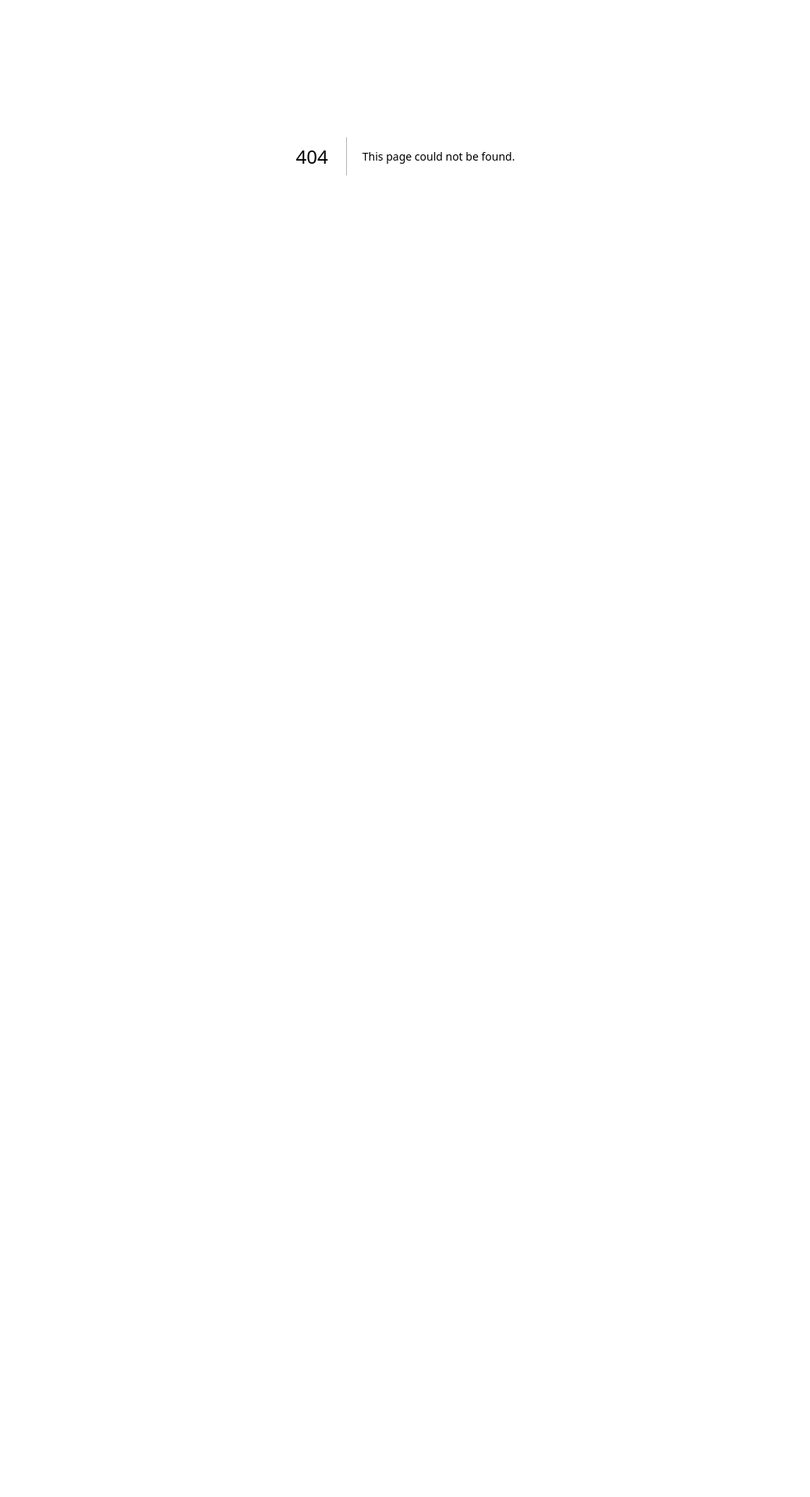
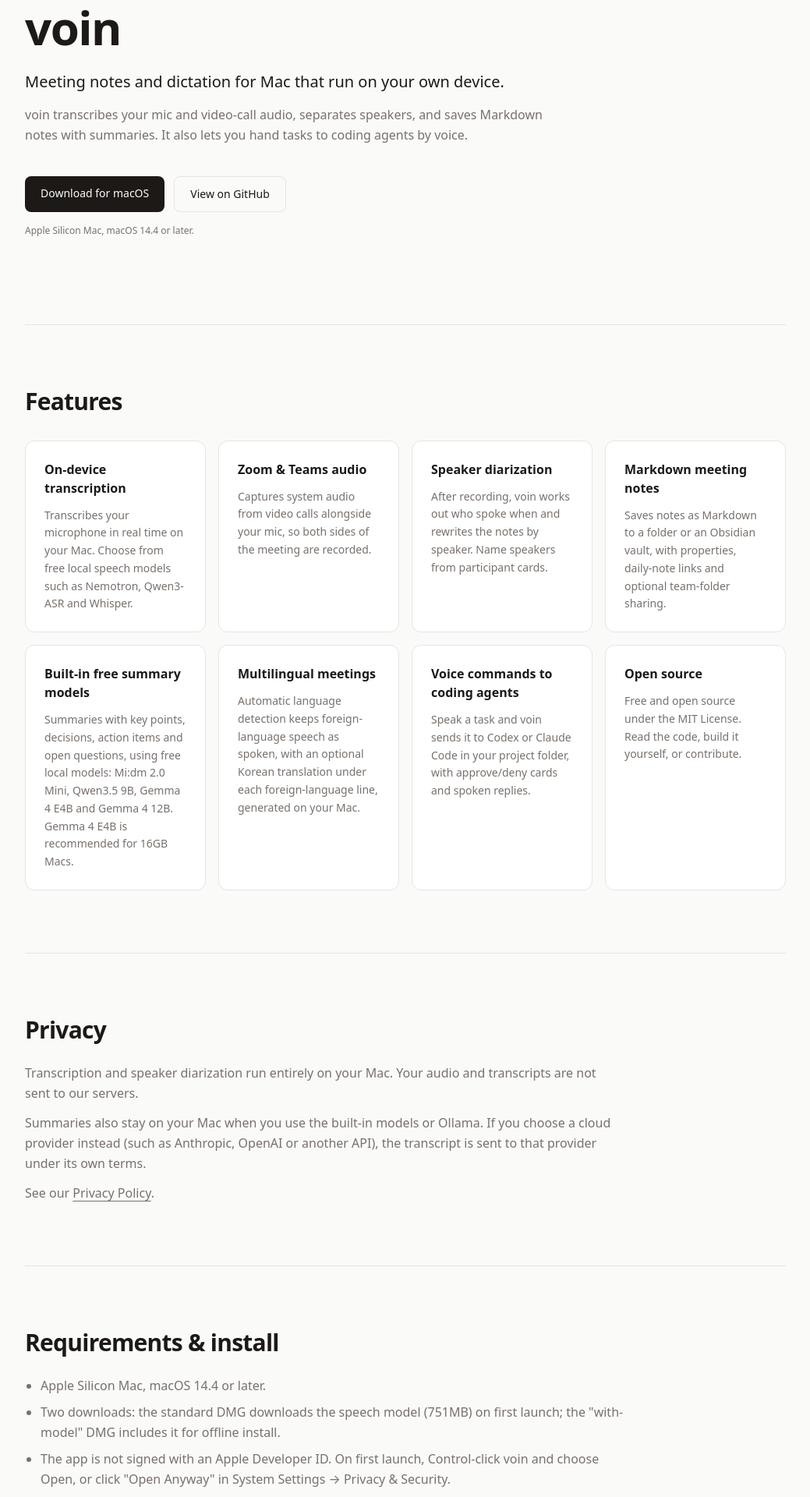
Before and after one commit to su-record/torylabs-web, a Next.js app: page /voin in a window 1280 px wide. Before the commit this address had no page. Shown: the part 200-2120 px from the top of the page at 78% size, without its empty margins (120-1159 px from the left). Before the commit the page ends 800 px from the top, so only its background shows below. Built offline with nearby package versions, Linux system fonts and the light colour scheme.

Commit message:
Add /voin product page with download; link home card

```diff
--- a/app/page.tsx
+++ b/app/page.tsx
@@ -9,7 +9,7 @@
 
 const products = [
   {
-    name: "voin", href: "https://github.com/su-record/voin", tag: "macOS · Open source · Free",
+    name: "voin", href: "/voin", tag: "macOS · Open source · Free",
     d: "Free, open-source on-device dictation and meeting notes app for Mac.",
     features: ["Local transcription", "Zoom/Teams system audio capture", "Speaker diarization", "Markdown meeting notes with summaries", "Voice commands to coding agents", "Windows support planned"],
   },
@@ -65,7 +65,7 @@
           <H2>Products</H2>
           <div className="grid gap-4 md:grid-cols-3">
             {products.map((p) => (
-              <a key={p.name} href={p.href} target="_blank" rel="noopener noreferrer" className="flex flex-col rounded-xl border border-[var(--line)] bg-[var(--card)] p-6 transition hover:-translate-y-0.5 hover:shadow-md">
+              <a key={p.name} href={p.href} {...(p.href.startsWith("http") ? { target: "_blank", rel: "noopener noreferrer" } : {})} className="flex flex-col rounded-xl border border-[var(--line)] bg-[var(--card)] p-6 transition hover:-translate-y-0.5 hover:shadow-md">
                 <div className="flex items-center justify-between"><span className="text-xl font-bold">{p.name}</span><span className="text-[var(--muted)]">↗</span></div>
                 <p className="mt-1 text-xs text-[var(--accent)]">{p.tag}</p>
                 <p className="mt-4 text-sm leading-relaxed">{p.d}</p>
--- /dev/null
+++ b/app/voin/page.tsx
@@ -0,0 +1,80 @@
+import type { Metadata } from "next";
+import Link from "next/link";
+import { Header, Footer } from "@/components/Chrome";
+
+// Facts sourced from github.com/su-record/voin README and v0.1.0 release notes.
+const RELEASES = "https://github.com/su-record/voin/releases/latest";
+const REPO = "https://github.com/su-record/voin";
+
+export const metadata: Metadata = {
+  title: "voin | On-device meeting notes and dictation for Mac | Tory Labs",
+  description:
+    "voin is a free, open-source Mac app that transcribes your mic and Zoom/Teams audio on-device, separates speakers, and saves Markdown meeting notes with summaries.",
+  alternates: { canonical: "/voin" },
+  openGraph: { title: "voin by Tory Labs", url: "/voin", description: "Free, open-source on-device meeting notes and dictation for Mac." },
+};
+
+const features = [
+  { t: "On-device transcription", d: "Transcribes your microphone in real time on your Mac. Choose from free local speech models such as Nemotron, Qwen3-ASR and Whisper." },
+  { t: "Zoom & Teams audio", d: "Captures system audio from video calls alongside your mic, so both sides of the meeting are recorded." },
+  { t: "Speaker diarization", d: "After recording, voin works out who spoke when and rewrites the notes by speaker. Name speakers from participant cards." },
+  { t: "Markdown meeting notes", d: "Saves notes as Markdown to a folder or an Obsidian vault, with properties, daily-note links and optional team-folder sharing." },
+  { t: "Built-in free summary models", d: "Summaries with key points, decisions, action items and open questions, using free local models: Mi:dm 2.0 Mini, Qwen3.5 9B, Gemma 4 E4B and Gemma 4 12B. Gemma 4 E4B is recommended for 16GB Macs." },
+  { t: "Multilingual meetings", d: "Automatic language detection keeps foreign-language speech as spoken, with an optional Korean translation under each foreign-language line, generated on your Mac." },
+  { t: "Voice commands to coding agents", d: "Speak a task and voin sends it to Codex or Claude Code in your project folder, with approve/deny cards and spoken replies." },
+  { t: "Open source", d: "Free and open source under the MIT License. Read the code, build it yourself, or contribute." },
+];
+
+export default function Voin() {
+  return (
+    <>
+      <Header />
+      <main className="mx-auto max-w-5xl px-6">
+        <section className="py-24 sm:py-28">
+          <p className="text-sm font-medium text-[var(--accent)]">macOS · Free · Open source</p>
+          <h1 className="mt-4 text-5xl font-bold tracking-tight sm:text-6xl">voin</h1>
+          <p className="mt-6 max-w-2xl text-xl leading-relaxed">Meeting notes and dictation for Mac that run on your own device.</p>
+          <p className="mt-3 max-w-2xl leading-relaxed text-[var(--muted)]">voin transcribes your mic and video-call audio, separates speakers, and saves Markdown notes with summaries. It also lets you hand tasks to coding agents by voice.</p>
+          <div className="mt-10 flex flex-wrap gap-3">
+            <a href={RELEASES} className="rounded-lg bg-[var(--fg)] px-5 py-3 text-sm font-medium text-[var(--bg)]">Download for macOS</a>
+            <a href={REPO} target="_blank" rel="noopener noreferrer" className="rounded-lg border border-[var(--line)] px-5 py-3 text-sm font-medium">View on GitHub</a>
+          </div>
+          <p className="mt-4 text-xs text-[var(--muted)]">Apple Silicon Mac, macOS 14.4 or later.</p>
+        </section>
+
+        <section className="border-t border-[var(--line)] py-20">
+          <h2 className="mb-8 text-2xl font-bold tracking-tight sm:text-3xl">Features</h2>
+          <div className="grid gap-4 sm:grid-cols-2 lg:grid-cols-4">
+            {features.map((f) => (
+              <div key={f.t} className="rounded-xl border border-[var(--line)] bg-[var(--card)] p-6">
+                <h3 className="font-semibold">{f.t}</h3>
+                <p className="mt-3 text-sm leading-relaxed text-[var(--muted)]">{f.d}</p>
+              </div>
+            ))}
+          </div>
+        </section>
+
+        <section className="border-t border-[var(--line)] py-20">
+          <h2 className="mb-6 text-2xl font-bold tracking-tight sm:text-3xl">Privacy</h2>
+          <div className="max-w-3xl space-y-3 leading-relaxed text-[var(--muted)]">
+            <p>Transcription and speaker diarization run entirely on your Mac. Your audio and transcripts are not sent to our servers.</p>
+            <p>Summaries also stay on your Mac when you use the built-in models or Ollama. If you choose a cloud provider instead (such as Anthropic, OpenAI or another API), the transcript is sent to that provider under its own terms.</p>
+            <p>See our <Link href="/privacy" className="underline underline-offset-4">Privacy Policy</Link>.</p>
+          </div>
+        </section>
+
+        <section className="border-t border-[var(--line)] py-20">
+          <h2 className="mb-6 text-2xl font-bold tracking-tight sm:text-3xl">Requirements & install</h2>
+          <ul className="max-w-3xl list-disc space-y-2 pl-5 leading-relaxed text-[var(--muted)]">
+            <li>Apple Silicon Mac, macOS 14.4 or later.</li>
+            <li>Two downloads: the standard DMG downloads the speech model (751MB) on first launch; the &quot;with-model&quot; DMG includes it for offline install.</li>
+            <li>The app is not signed with an Apple Developer ID. On first launch, Control-click voin and choose Open, or click &quot;Open Anyway&quot; in System Settings → Privacy &amp; Security.</li>
+            <li>Allow microphone access, and screen &amp; system audio recording to capture video-call audio.</li>
+          </ul>
+          <a href={RELEASES} className="mt-8 inline-block rounded-lg bg-[var(--fg)] px-5 py-3 text-sm font-medium text-[var(--bg)]">Download for macOS</a>
+        </section>
+      </main>
+      <Footer />
+    </>
+  );
+}
```
